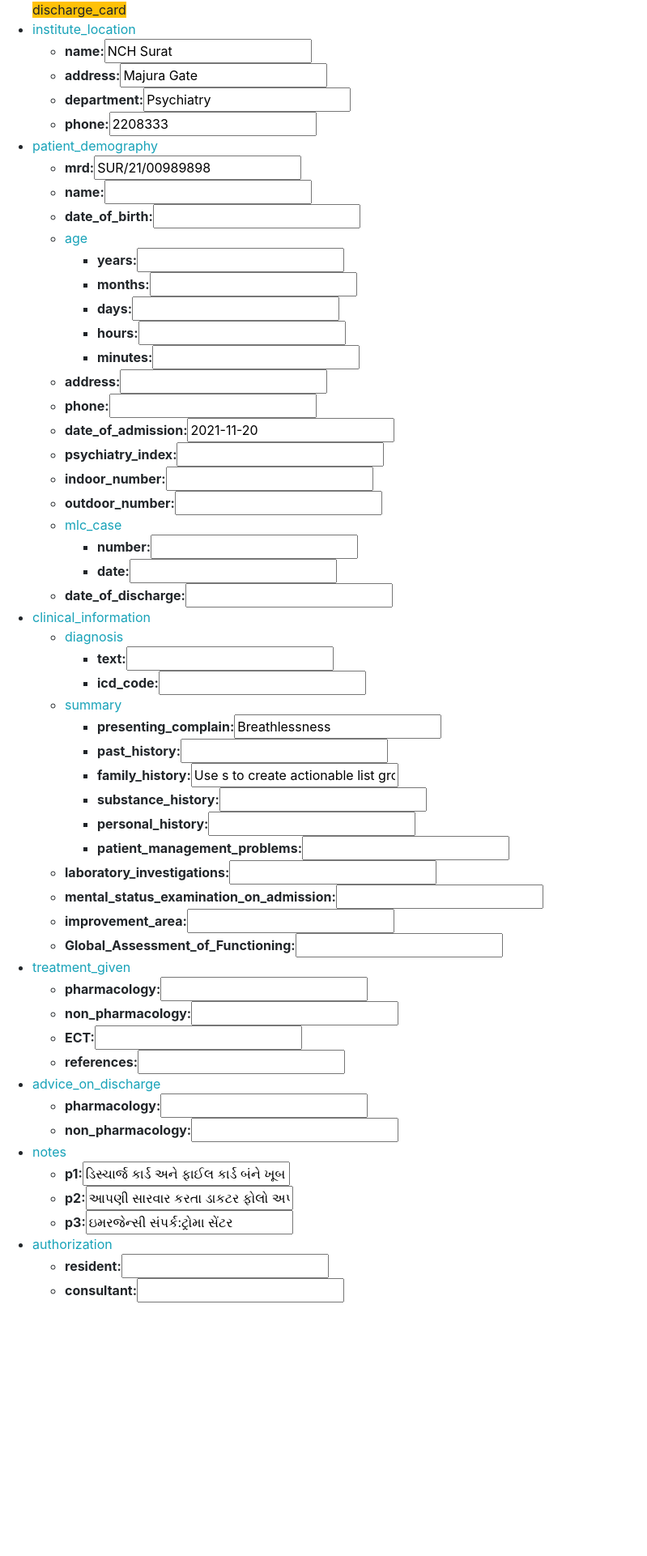
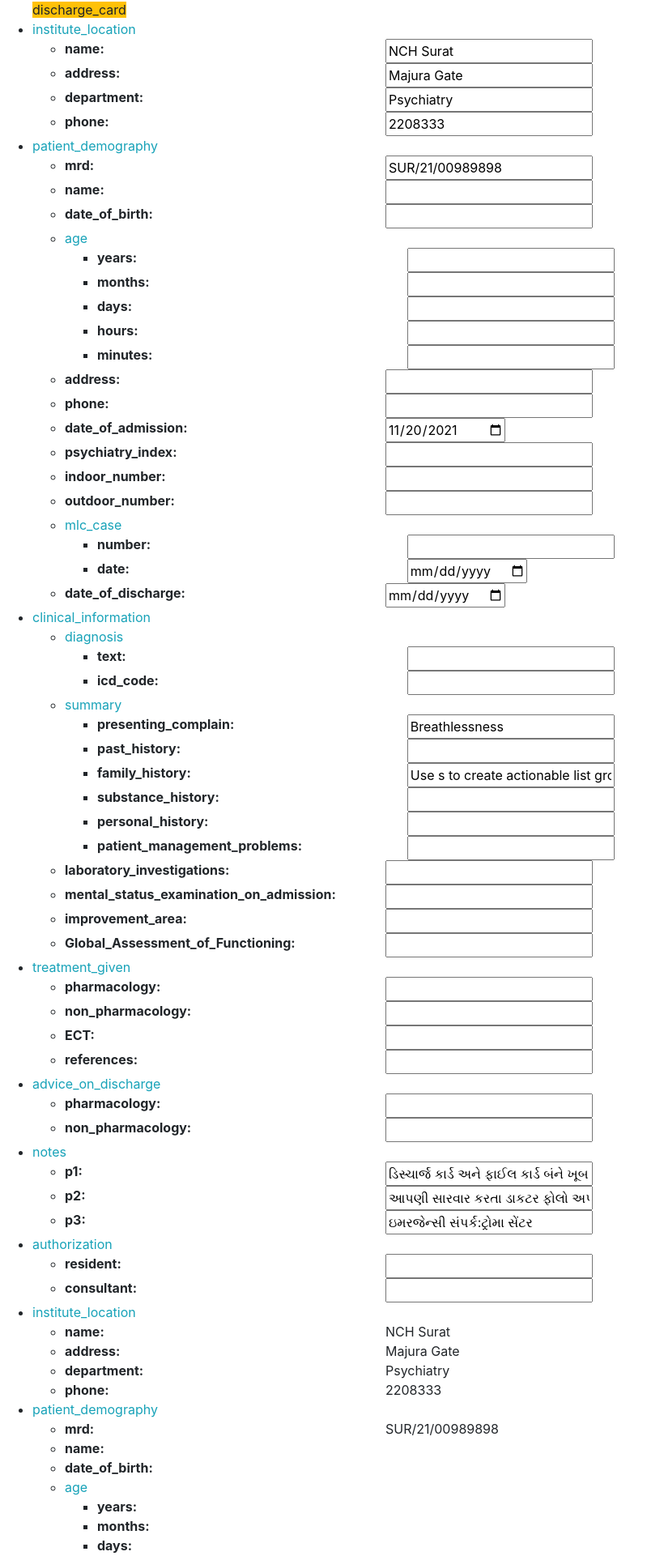
Before and after one commit to nishishailesh/xml, a PHP site: page /tree.php in a window 1280 px wide. Shown: the top 1921 px of the page at 81% size, without its empty margins (0-799 px from the left). Before the commit the page ends 1608 px from the top, so only its background shows below. Run offline with PHP 8.4, Linux system fonts and the light colour scheme.

Commit message:
modified:   psychiatry.xml 	modified:   tree.php

```diff
--- a/psychiatry.xml
+++ b/psychiatry.xml
@@ -8,12 +8,12 @@
     <age><years></years><months></months><days></days><hours></hours><minutes></minutes></age>
     <address></address>
     <phone></phone>
-    <date_of_admission>2021-11-20</date_of_admission>
+    <date_of_admission  type="date">2021-11-20</date_of_admission>
     <psychiatry_index></psychiatry_index>
     <indoor_number></indoor_number>
     <outdoor_number></outdoor_number>
-    <mlc_case><number></number><date></date></mlc_case>
-    <date_of_discharge></date_of_discharge>
+    <mlc_case><number></number><date  type="date"></date></mlc_case>
+    <date_of_discharge type="date"></date_of_discharge>
   </patient_demography>
   <clinical_information>
     <diagnosis><text></text><icd_code></icd_code></diagnosis>
--- a/tree.php
+++ b/tree.php
@@ -11,7 +11,7 @@ $xml=simplexml_load_file("psychiatry.xml");
 //print_r($xml);
 echo '<ul><span class=bg-warning>'.$xml->getName().'</span>';
 edit_direct_xml($xml,'_99');
-//display_direct_xml($xml,'_99');
+display_direct_xml($xml,'_99');
 echo '</ul>';
 
 
@@ -42,15 +42,16 @@ function display_direct_xml($xml,$cls)
 
 function display_leaf($name,$value,$cls)
 {
-  echo '<li><b>'.$name.':</b>'.$value.'</li>';
+  echo '<li><div class=two_column>
+                <div><b>'.$name.':</b></div>
+                <div>'.$value.'</div>
+            </div></li>';
 }
 
 function display_branch($name,$ccls)
 {
     echo '<li><span class=" text-info" data-toggle="collapse" data-target=".'.$ccls.'" >'.$name.'</li>';
 }
-
-
 
 function edit_direct_xml($xml,$cls)
 {
@@ -71,158 +72,37 @@ function edit_direct_xml($xml,$cls)
   }
 }
 
-
 function edit_leaf($name,$value,$cls)
 {
-  echo '<li><b>'.$name.':</b><input type=text value=\''.$value.'\'></li>';
-}
-
-
-////best display
-/*
-function display_direct_xml($xml,$cls)
-{
-  foreach($xml->children() as $node)
-  {
-    if (count($node->children()) == 0)
-    {
-      display_leaf($node->getName(),$node,$cls);
-    }
-    else
-    {
-      $ccls=get_classs();
-      display_branch($node->getName(),$ccls);
-      echo '<ul class="'.$ccls.' collapse show">';
-        display_direct_xml($node,$ccls);
-      echo '</ul>';
-    }
-  }
-}
-
-function display_leaf($name,$value,$cls)
-{
-  echo '<li><b>'.$name.':</b>'.$value.'</li>';
-}
-
-function display_branch($name,$ccls)
-{
-    echo '<li><span class=" text-info" data-toggle="collapse" data-target=".'.$ccls.'" >'.$name.'</li>';
+  echo '<li>
+    <div class=two_column>
+      <div><b>'.$name.':</b></div>
+      <div>';
+  edit_field($value);
+  echo '</div></div></li>';
 }
 
 
 
-
-$xml=simplexml_load_file("psychiatry.xml");
-//echo '<pre>';
-//print_r($xml);
-echo '<ul><span class=bg-warning>'.$xml->getName().'</span>';
-display_direct_xml($xml,'_99');
-echo '</ul>';
-
-//$objJsonDocument = json_encode($xml);
-//$ar = json_decode($objJsonDocument, True);
-//print_r($ar);
-//display_xml($xml->getName(),$ar,'xx');
-
-
-//$xmlDoc = new DOMDocument();
-//$xmlDoc->preserveWhiteSpace = false;
-
-//$xmlDoc->load("psychiatry.xml");
-//print $xmlDoc->saveXML();
-
-//$x = $xmlDoc->documentElement;
-//print_node($x,'root');
-
-function display_xml($key,$val,$pcn)
+function edit_field($node)
 {
-    if(is_array($val))
-    {
-      if(count($val)>0)
-      {
-        $ccn='_'.rand(10,100);
-        echo '<li class="'.$pcn.'" ><span class=" text-info " data-toggle="collapse" data-target=".'.$ccn.'" >'.$key.'</span><ul>';
-        foreach($val as $k=>$v)
-        {
-          display_xml($k,$v,$ccn);
-        }
-        echo '</ul></li>';
-      }
-      else
-      {
-        echo '<li class=" '.$pcn.'">'.$key.':</li>';
-      }
-    }
-    else
-    {
-      echo '<li class=" '.$pcn.'">'.$key.':'.$val.'</li>';
-    }
-}
-
-function print_nodex($x,$class_name)
-{
-  if($x->hasChildNodes() || $x->nodeName!='#text')
+  $type=$node->attributes()->{'type'};
+	if($type=='date')
   {
-    $child_class_name=str_replace('/','-',$x->getNodePath());
-    echo '<ul>';
-    echo '<li class=\''.$class_name.'\'>'.$x->nodeName.':';
-    $len=$x->childNodes->length;
-    for ($i=0;$i<$len;$i++)
-    {
-      print_node($x->childNodes[$i],$child_class_name);
-    }
-    echo '</li>';
-    echo '</ul>';
+     echo '<input type=date value=\''.$node.'\'>';
   }
   else
   {
-      echo $x->nodeValue;
+    echo '<input type=text value=\''.$node.'\'>';
   }
+
 }
 
-
-
-function print_node($x,$class_name)
+?>
+<style>
+.two_column
 {
-  if($x->hasChildNodes() || $x->nodeName!='#text')
-  {
-    $child_class_name=str_replace('/','-',$x->getNodePath());
-    echo '<ul>';
-    echo '<li class=\''.$class_name.'\'>'.$x->nodeName.':';
-    $len=$x->childNodes->length;
-    for ($i=0;$i<$len;$i++)
-    {
-      print_node($x->childNodes[$i],$child_class_name);
-    }
-    echo '</li>';
-    echo '</ul>';
-  }
-  else
-  {
-      echo $x->nodeValue;
-  }
+  display: grid;
+  grid-template-columns: 33% 67%;
 }
-
-function print_node_good_plain($x)
-{
-  if($x->hasChildNodes() || $x->nodeName!='#text')
-  {
-    echo '<ul>';
-    echo '<li>'.$x->nodeName.':';
-    $len=$x->childNodes->length;
-    for ($i=0;$i<$len;$i++)
-    {
-      print_node($x->childNodes[$i]);
-    }
-    echo '</li>';
-    echo '</ul>';
-  }
-  else
-  {
-      print $x->nodeValue;
-  }
-}
-
-*/
-
-?>
+</style>
```
